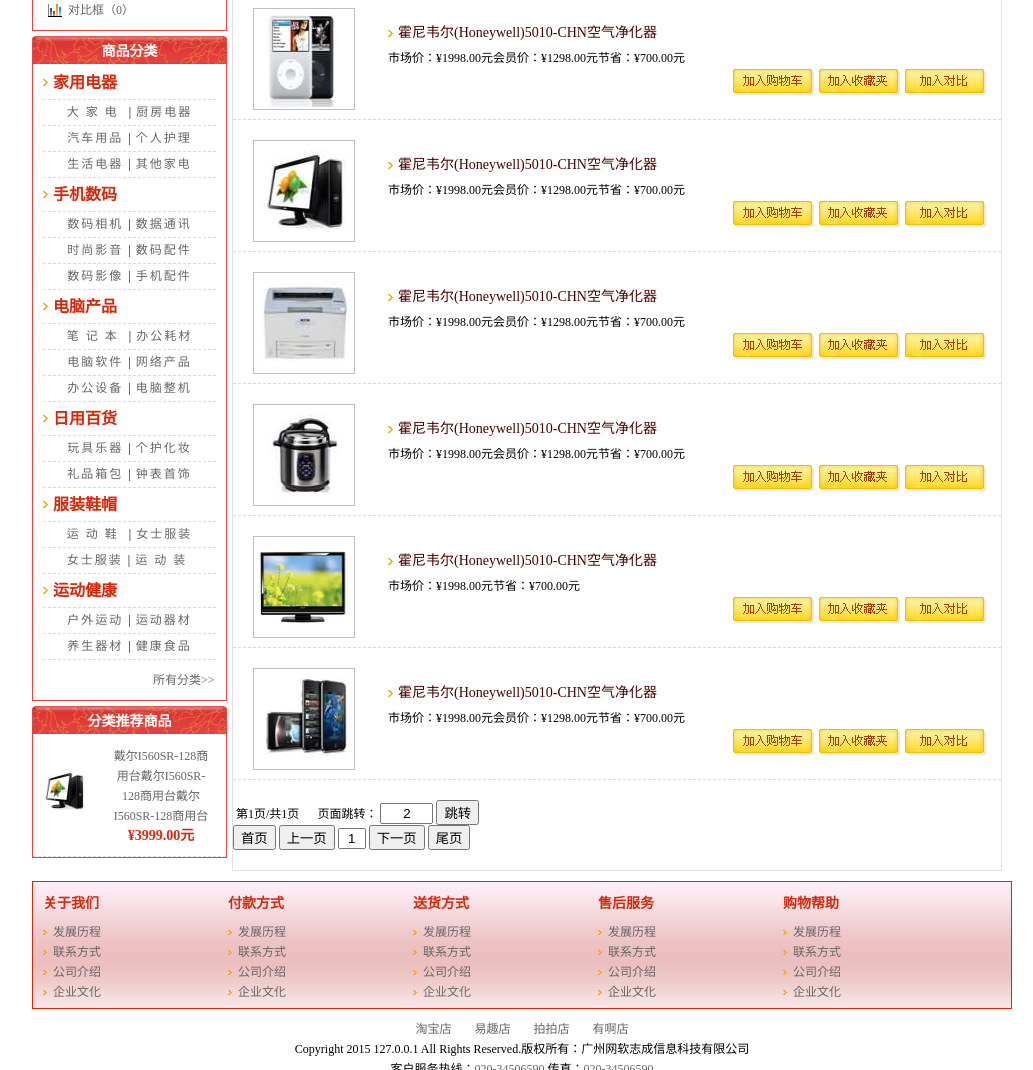
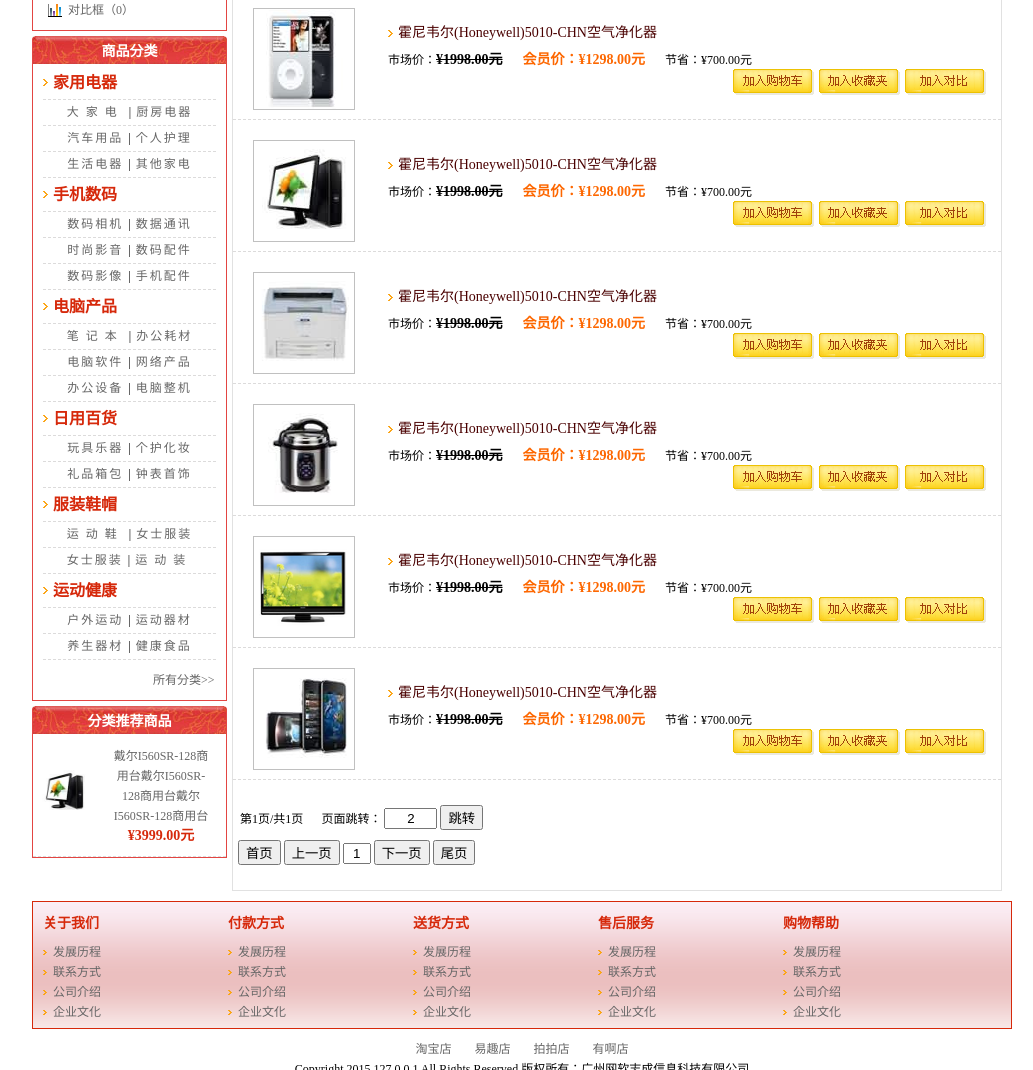
Before and after one commit to NobleLeong/NobleLeong.github.io, a plain HTML site: page productlist.html in a window 1280 px wide. Shown: the part 367-1437 px from the top of the page, without its empty margins (118-1151 px from the left). Drawn offline with Linux system fonts and the light colour scheme.

Commit message:
adding my files to my repository

```diff
--- a/productlist.html
+++ b/productlist.html
@@ -219,7 +219,7 @@
 
 							<div class="listinfo">
 								<div><img src="img/dot3.gif"/><a href="productinfo.html">霍尼韦尔(Honeywell)5010-CHN空气净化器</a></div>
-								<div><span>市场价：</span><span>¥1998.00元</span><span>会员价：¥1298.00元</span><span>节省：</span><span>¥700.00元</span></div>
+								<div><span>市场价：</span><span class="scj">¥1998.00元</span><span class="hyj">会员价：¥1298.00元</span><span>节省：</span><span>¥700.00元</span></div>
 
 							</div>
 
@@ -231,7 +231,7 @@
 							<div class="prolistimg"><img src="img/product_r2_c4.png" /></div>
 							<div class="listinfo">
 								<div><img src="img/dot3.gif"/><a href="productinfo.html">霍尼韦尔(Honeywell)5010-CHN空气净化器</a></div>
-								<div><span>市场价：</span><span>¥1998.00元</span><span>会员价：¥1298.00元</span><span>节省：</span><span>¥700.00元</span></div>
+								<div><span>市场价：</span><span class="scj">¥1998.00元</span><span class="hyj">会员价：¥1298.00元</span><span>节省：</span><span>¥700.00元</span></div>
 
 							</div>
 							<div class="imgbuttonbox"><a href="gouwuche.html"><img src="img/buy.gif"/></a><a href="#"><img src="img/shoucang.gif"/></a><a href="#"><img src="img/duibi.gif"/></a></div>
@@ -241,7 +241,7 @@
 							<div class="prolistimg"><img src="img/product_r2_c5.png" /></div>
 							<div class="listinfo">
 								<div><img src="img/dot3.gif"/><a href="productinfo.html">霍尼韦尔(Honeywell)5010-CHN空气净化器</a></div>
-								<div><span>市场价：</span><span >¥1998.00元</span><span>会员价：¥1298.00元</span><span>节省：</span><span>¥700.00元</span></div>
+								<div><span>市场价：</span><span class="scj" >¥1998.00元</span><span class="hyj">会员价：¥1298.00元</span><span>节省：</span><span>¥700.00元</span></div>
 
 							</div>
 							<div class="imgbuttonbox"><a href="gouwuche.html""><img src="img/buy.gif"/></a><a href="#"><img src="img/shoucang.gif"/></a><a href="#"><img src="img/duibi.gif"/></a></div>
@@ -251,7 +251,7 @@
 							<div class="prolistimg"><img src="img/product_r2_c6.png" /></div>
 							<div class="listinfo">
 								<div><img src="img/dot3.gif"/><a href="productinfo.html">霍尼韦尔(Honeywell)5010-CHN空气净化器</a></div>
-								<div><span>市场价：</span><span>¥1998.00元</span><span>会员价：¥1298.00元</span><span>节省：</span><span>¥700.00元</span></div>
+								<div><span>市场价：</span><span class="scj">¥1998.00元</span><span class="hyj">会员价：¥1298.00元</span><span>节省：</span><span>¥700.00元</span></div>
 
 							</div>
 							<div class="imgbuttonbox"><a href="gouwuche.html""><img src="img/buy.gif"/></a><a href="#"><img src="img/shoucang.gif"/></a><a href="#"><img src="img/duibi.gif"/></a></div>
@@ -261,7 +261,7 @@
 							<div class="prolistimg"><img src="img/product_r2_c7.png" /></div>
 							<div class="listinfo">
 								<div><img src="img/dot3.gif"/><a href="productinfo.html">霍尼韦尔(Honeywell)5010-CHN空气净化器</a></div>
-								<div><span>市场价：</span><span>¥1998.00元</span><span会员价：¥1298.00元</span><span>节省：</span><span>¥700.00元</span></div>
+								<div><span>市场价：</span><span class="scj">¥1998.00元</span><span class="hyj">会员价：¥1298.00元</span><span>节省：</span><span>¥700.00元</span></div>
 
 							</div>
 							<div class="imgbuttonbox"><a href="gouwuche.html""><img src="img/buy.gif"/></a><a href="#"><img src="img/shoucang.gif"/></a><a href="#"><img src="img/duibi.gif"/></a></div>
@@ -271,7 +271,7 @@
 							<div class="prolistimg"><img src="img/product_r4_c2.png" /></div>
 							<div class="listinfo">
 								<div><img src="img/dot3.gif"/><a href="productinfo.html">霍尼韦尔(Honeywell)5010-CHN空气净化器</a></div>
-								<div><span>市场价：</span><span>¥1998.00元</span><span>会员价：¥1298.00元</span><span>节省：</span><span >¥700.00元</span></div>
+								<div><span>市场价：</span><span class="scj">¥1998.00元</span><span class="hyj">会员价：¥1298.00元</span><span>节省：</span><span >¥700.00元</span></div>
 
 							</div>
 							<div class="imgbuttonbox"><a href="gouwuche.html""><img src="img/buy.gif"/></a><a href="#"><img src="img/shoucang.gif"/></a><a href="#"><img src="img/duibi.gif"/></a></div>
@@ -280,16 +280,16 @@
 						<div class="fy">
 							<div class="" >
 
-								<form action="#" method="post"">
-									<span style="padding-left: 3px;">第1页</span>/<span>共1页</span>
+								<form action="#" method="post"style="padding: 5px 5px;">
+									<span style="padding-left: 2px;">第1页</span>/<span>共1页</span>
 									<span style="padding-left: 15px;">页面跳转：</span>
-									<input type="text" name="page" id="page" value="2" style="width: 45px; text-align: center;"/>
+									<input  type="text" name="page" id="page" value="2" style="width: 45px; text-align: center;"/>
 									<input type="submit" value="跳转"/>
 								</form>
 							</div>
 
 							<div class="">
-								<form action="#" method="post">
+								<form action="#" method="post" style="padding: 5px 5px;">
 									<input type="submit" value="首页"/>
 									<input type="submit" value="上一页"/>
 									<input type="text" name="page1" id="page1" value="1" style="width: 20px; text-align: center;" />
```
Also changed, not shown: 1 other file.
